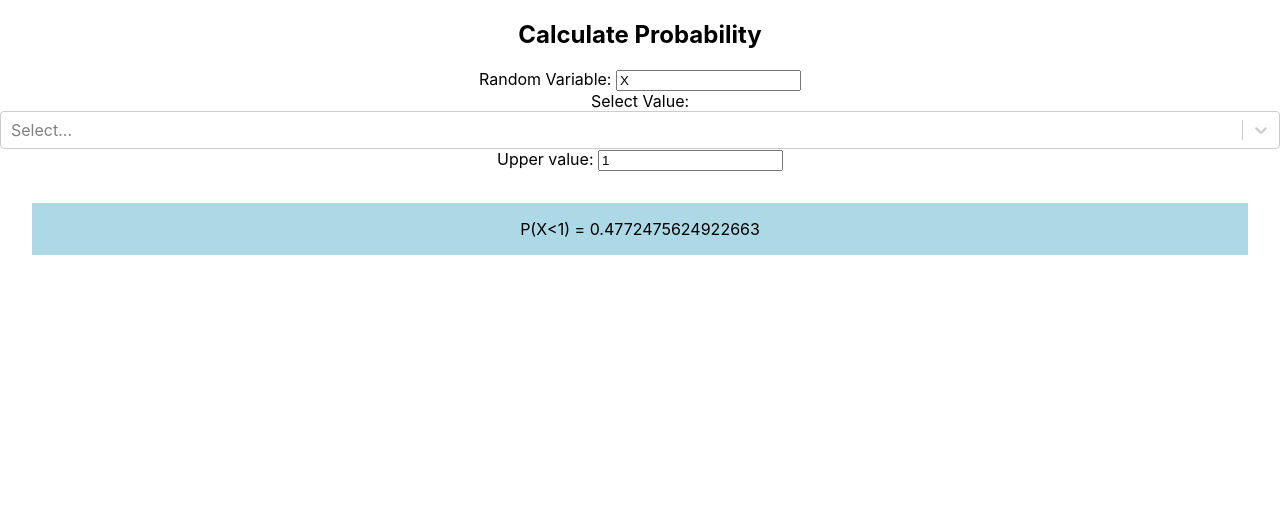
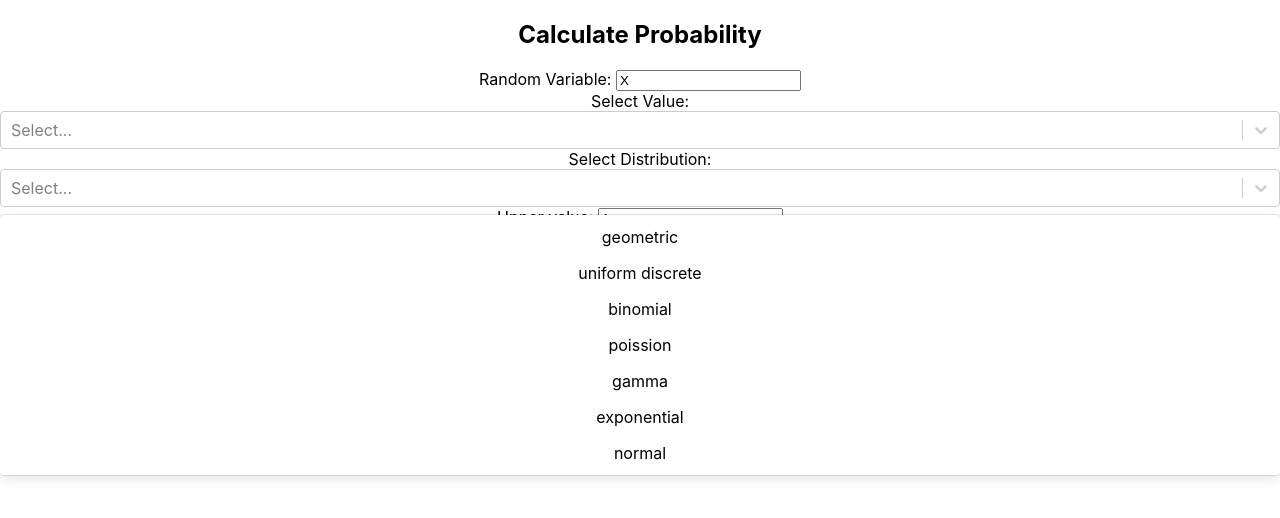
Before and after one commit to Farooq-azam-khan/statistics-and-probability-calculator, a React (Create React App) app: page / in a window 1280 px wide. Shown: the top 518 px of the page. Built offline with nearby package versions, Linux system fonts and the light colour scheme.

Commit message:
add function for distributions

```diff
--- a/src/components/Distributions.js
+++ b/src/components/Distributions.js
@@ -9,6 +9,15 @@ const operationOptions = [
   { value: ">", label: ">" }
 ];
 
+const distributionOptions = [
+  { value: "geometric", label: "geometric" },
+  { value: "uniform-discrete", label: "uniform discrete" },
+  { value: "binomial", label: "binomial" },
+  { value: "poission", label: "poission" },
+  { value: "gamma", label: "gamma" },
+  { value: "exponential", label: "exponential" },
+  { value: "normal", label: "normal" }
+];
 export default class Distributions extends React.Component {
   constructor(props) {
     super(props);
@@ -17,6 +26,7 @@ export default class Distributions extends React.Component {
       lower: 0,
       upper: 1,
       operation: "<",
+      distribution: "",
       output: Math.random()
     };
   }
@@ -47,6 +57,12 @@ export default class Distributions extends React.Component {
   handleRandomVar = e => {
     this.setState({ randomVariable: e.target.value });
   };
+
+  handleDistribution = distribution => {
+    this.setState({ distribution }, () => {
+      this.calculateProbability();
+    });
+  };
   render() {
     return (
       <div>
@@ -64,9 +80,20 @@ export default class Distributions extends React.Component {
           <label for="select-op">Select Value: </label>
           <Select
             id="select-op"
+            // defaultMenuIsOpen={true}
+            // defaultInputValue={operationOptions[0].label}
             value={this.state.operation}
             onChange={this.handleOperation}
             options={operationOptions}
+          />
+          <label for="select-dist">Select Distribution: </label>
+          <Select
+            id="select-dist"
+            defaultMenuIsOpen={true}
+            // defaultInputValue={operationOptions[0].label}
+            value={this.state.distribution}
+            onChange={this.handleDistribution}
+            options={distributionOptions}
           />
           <label for="upper-bound-value">Upper value:</label>{" "}
           <input
@@ -86,11 +113,11 @@ export default class Distributions extends React.Component {
             }}
           >
             <div>
-              P(
-              {this.state.randomVariable +
-                this.state.operation +
-                this.state.upper}
-              ) = {this.state.output}
+              {`P(${this.state.randomVariable} ${
+                this.state.operation.value
+                  ? this.state.operation.value
+                  : "Operation?"
+              } ${this.state.upper}) = ${this.state.output}`}
             </div>
           </div>
         </div>
```
